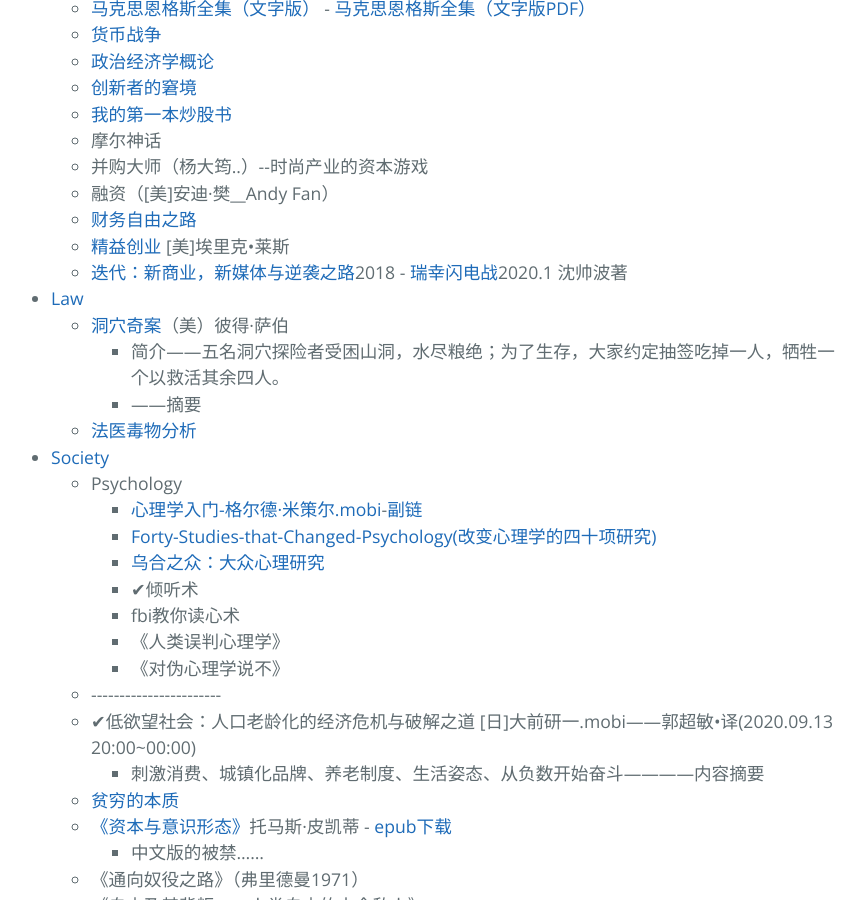
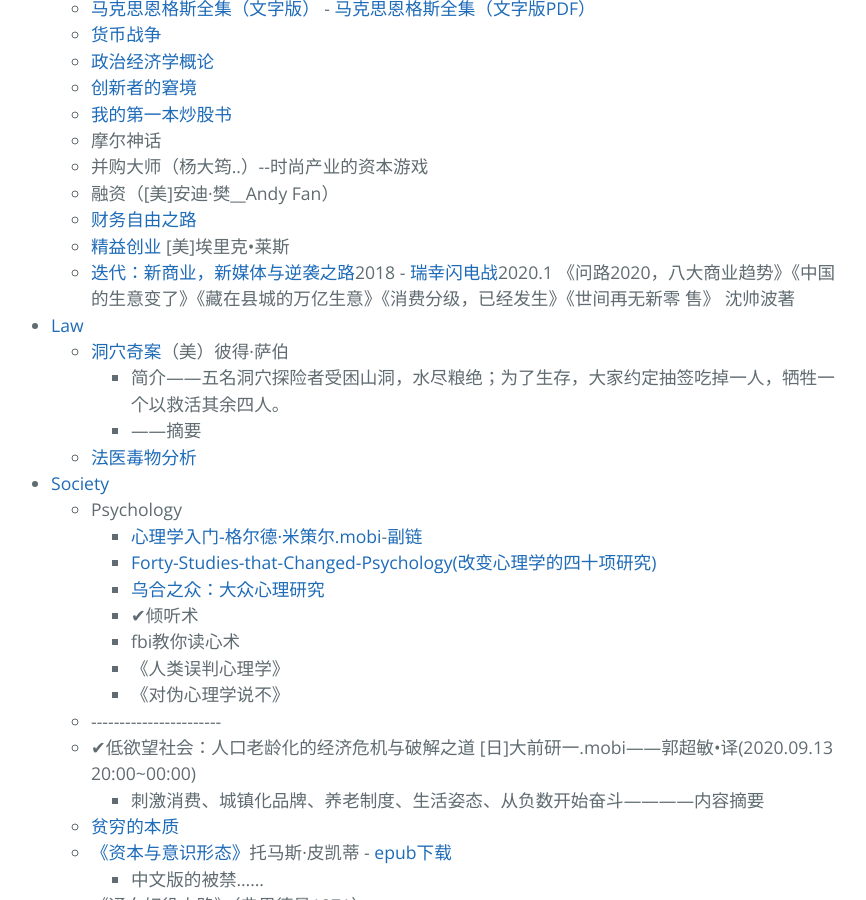
Before and after one commit to AmbroseRen/test, a Jekyll site: the page built from Library/BookListsOne.md, in a window 1280 px wide and 900 px high, scrolled down 772 px. Shown: the whole window, without its empty margins (213-1079 px from the left). Built offline with Jekyll 4.4.1, drawn with Linux system fonts in a browser that asks for light colours; our own code applies the rules of GitHub Pages for plain Markdown files; the repository's description, which GitHub fills in, is left out.

Commit message:
Update BookListsOne.md

```diff
--- a/Library/BookListsOne.md
+++ b/Library/BookListsOne.md
@@ -50,7 +50,7 @@
             <li>融资（[美]安迪·樊__Andy Fan）</li>
             <li><a href="https://cdn.jsdelivr.net/gh/AmbroseRen/Picture@master/book/Finance/财务自由之路.pdf">财务自由之路</a></li>
             <li><a href="https://cdn.jsdelivr.net/gh/AmbroseRen/Picture@master/book/Finance/精益创业 美 埃里克 莱斯.pdf">精益创业</a> [美]埃里克•莱斯</li>
-	    <li><a href="https://cdn.jsdelivr.net/gh/AmbroseRen/Picture@master/book/Finance/迭代：新商业，新媒体与逆袭之路 沈帅波.pdf">迭代：新商业，新媒体与逆袭之路</a>2018 - <a href="https://cdn.jsdelivr.net/gh/AmbroseRen/Picture@master/book/Finance/瑞幸闪电战.pdf">瑞幸闪电战</a>2020.1 沈帅波著</li>
+	    <li><a href="https://cdn.jsdelivr.net/gh/AmbroseRen/Picture@master/book/Finance/迭代：新商业，新媒体与逆袭之路 沈帅波.pdf">迭代：新商业，新媒体与逆袭之路</a>2018 - <a href="https://cdn.jsdelivr.net/gh/AmbroseRen/Picture@master/book/Finance/瑞幸闪电战.pdf">瑞幸闪电战</a>2020.1 《问路2020，八大商业趋势》《中国的生意变了》《藏在县城的万亿生意》《消费分级，已经发生》《世间再无新零 售》 沈帅波著</li>
         </ul>
     </li>
     <li id="law"><a href="#top">Law</a>
```
